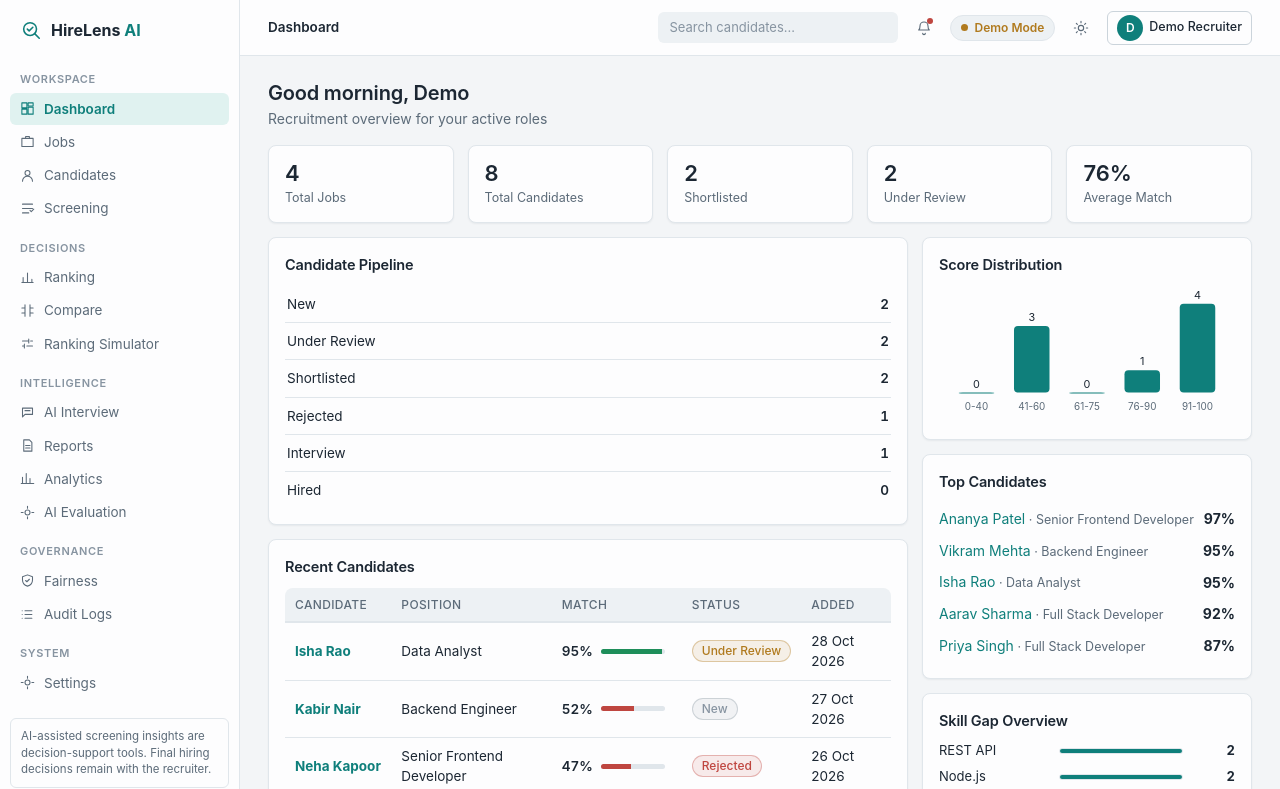
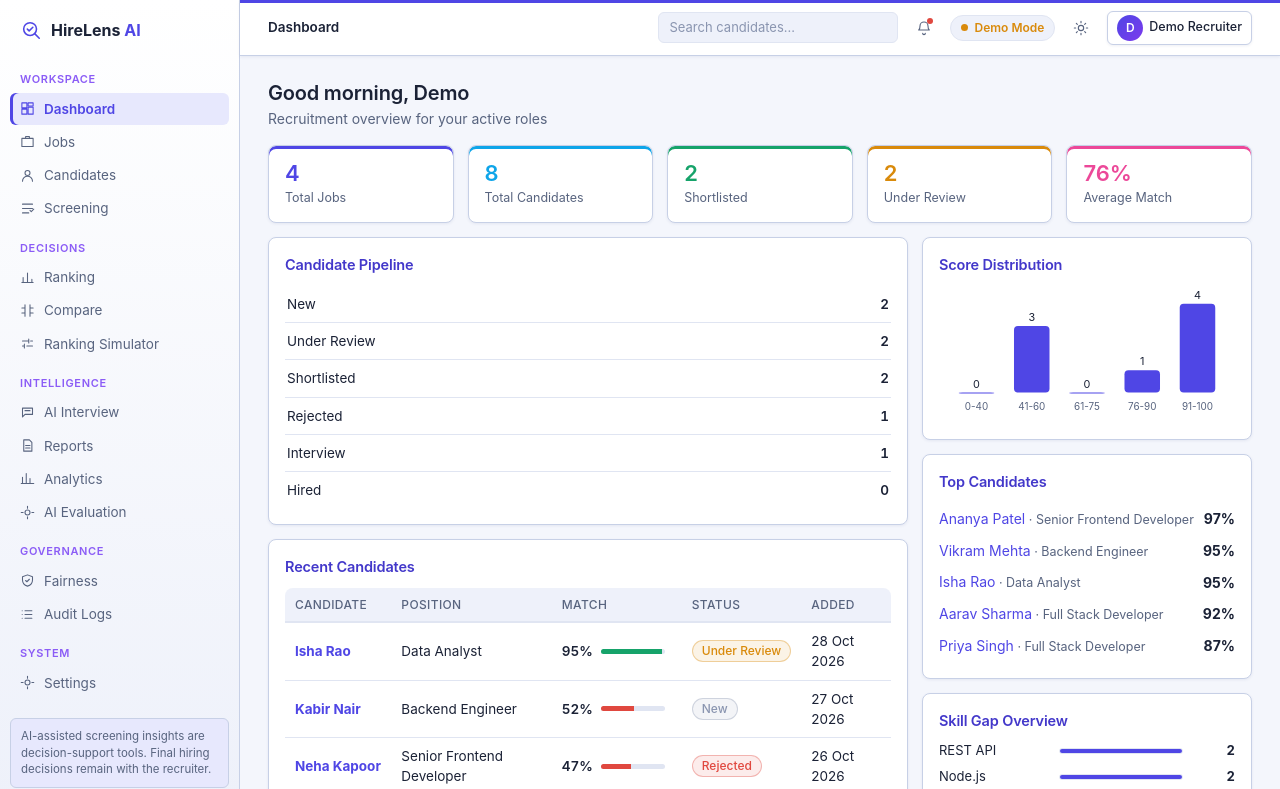
Before and after one commit to itsvirendrasharma/Hirelens_Ai, a plain HTML site: page frontend/index.html in a window 1280 px wide. Both pictures are taken after a click on the button "Try Demo Mode (sample data, no server)". Shown: the top 789 px of the page. Drawn offline with Linux system fonts and the light colour scheme.

Commit message:
Revise design tokens and update component styles
Updated design tokens for a colorful professional palette, enhancing color variables and gradients for both light and dark themes. Adjusted styles for various components including buttons, cards, and layout elements.

```diff
--- a/frontend/css/styles.css
+++ b/frontend/css/styles.css
@@ -1,26 +1,35 @@
-/* ============ HireLens design tokens — enterprise palette ============ */
+/* ============ HireLens design tokens — colorful professional palette ============ */
 :root{
   color-scheme:light;
-  --bg:#F3F5F7;--panel:#FDFDFE;--panel2:#EDF1F4;--line:#E0E6EB;--line2:#CBD4DB;
-  --text:#1C2733;--muted:#5C6B79;--faint:#8794A1;
-  --accent:#0F7F7B;--accent-hover:#0B6865;--accent-soft:#E0F2F0;--on-accent:#FFFFFF;
-  --ok:#1E8E5A;--warn:#B07A1E;--bad:#BF4640;
-  --shadow:0 1px 2px rgba(20,35,50,.06);--shadow2:0 6px 18px rgba(20,35,50,.10);
+  --bg:#F4F6FC;--panel:#FFFFFF;--panel2:#EEF1FA;--line:#E0E5F2;--line2:#C7D0E6;
+  --text:#1B2236;--muted:#58647F;--faint:#8A95B0;
+  --accent:#4F46E5;--accent-hover:#4338CA;--accent-soft:#E7E8FD;--on-accent:#FFFFFF;
+  --ok:#16A36A;--warn:#D98A0B;--bad:#E0483F;
+  /* extra accent colors (new tokens, used only for color) */
+  --accent2:#0EA5E9;--accent3:#8B5CF6;--pink:#EC4899;--teal:#0D9488;
+  --grad:linear-gradient(135deg,#4F46E5,#7C3AED);
+  --grad-hover:linear-gradient(135deg,#4338CA,#6D28D9);
+  --grad-bar:linear-gradient(90deg,#0EA5E9,#4F46E5);
+  --shadow:0 1px 3px rgba(40,50,120,.08);--shadow2:0 8px 22px rgba(40,50,120,.14);
   --r-sm:6px;--r-md:8px;--r-lg:10px;
   --side-w:240px;--top-h:56px;
   /* semantic aliases used by the AI-evaluation workspace components */
-  --background:var(--bg);--panel-hover:var(--panel2);--border:var(--line);
+  --background:var(--bg);--panel-hover:var(--accent-soft);--border:var(--line);
   --success:var(--ok);--warning:var(--warn);--danger:var(--bad);
 }
 [data-theme="dark"]{
-  /* deep charcoal-navy base, softened text, the same teal accent (not a simple inversion of the light theme) */
+  /* deep navy base, softened text, indigo/violet accent (not a simple inversion of the light theme) */
   color-scheme:dark;
-  --bg:#0B1020;--panel:#111827;--panel2:#172033;--line:#1F2B3E;--line2:#2B3A52;
-  --text:#E3E8F0;--muted:#93A0B4;--faint:#66738A;
-  --accent:#3DB8AE;--accent-hover:#52C8BE;--accent-soft:#11292E;--on-accent:#062321;
-  --ok:#3FBF86;--warn:#D9A441;--bad:#E26B66;
-  --shadow:0 1px 2px rgba(0,0,0,.45);--shadow2:0 10px 28px rgba(0,0,0,.5);
-  --background:var(--bg);--panel-hover:var(--panel2);--border:var(--line);
+  --bg:#0A0F1F;--panel:#111831;--panel2:#18213F;--line:#222D52;--line2:#314172;
+  --text:#E6EAF7;--muted:#9AA6C6;--faint:#6B7799;
+  --accent:#818CF8;--accent-hover:#A5B4FC;--accent-soft:#1B2150;--on-accent:#0B1030;
+  --ok:#34D399;--warn:#FBBF24;--bad:#F87171;
+  --accent2:#38BDF8;--accent3:#A78BFA;--pink:#F472B6;--teal:#2DD4BF;
+  --grad:linear-gradient(135deg,#6366F1,#8B5CF6);
+  --grad-hover:linear-gradient(135deg,#818CF8,#A78BFA);
+  --grad-bar:linear-gradient(90deg,#38BDF8,#818CF8);
+  --shadow:0 1px 3px rgba(0,0,0,.5);--shadow2:0 10px 28px rgba(0,0,0,.55);
+  --background:var(--bg);--panel-hover:var(--accent-soft);--border:var(--line);
   --success:var(--ok);--warning:var(--warn);--danger:var(--bad);
 }
 *{box-sizing:border-box}
@@ -35,7 +44,7 @@ svg.i{width:16px;height:16px;fill:none;stroke:currentColor;stroke-width:1.7;stro
 .muted{color:var(--muted)}.small{font-size:12.5px}
 /* ---------- login: split B2B layout ---------- */
 .login-wrap{min-height:100vh;display:grid;grid-template-columns:1.1fr 1fr;background:var(--panel)}
-.login-brand{display:flex;flex-direction:column;justify-content:center;gap:0;padding:clamp(28px,6vw,72px);background:var(--panel2);border-right:1px solid var(--line)}
+.login-brand{display:flex;flex-direction:column;justify-content:center;gap:0;padding:clamp(28px,6vw,72px);background:linear-gradient(160deg,var(--accent-soft),var(--panel2));border-right:1px solid var(--line2)}
 .login-brand h1{font-size:26px;margin:18px 0 6px}
 .login-brand .lede{color:var(--muted);font-size:15px;max-width:420px}
 .featlist{list-style:none;margin:26px 0 0;padding:0;display:grid;gap:12px}
@@ -47,52 +56,54 @@ svg.i{width:16px;height:16px;fill:none;stroke:currentColor;stroke-width:1.7;stro
 .login-card label,.field label{display:block;font-size:13px;font-weight:500;color:var(--text);margin:0 0 4px}
 .login-card input{margin-bottom:14px}
 .form-err{color:var(--bad);min-height:20px;margin:-4px 0 8px;font-size:13px}
-.hint{color:var(--muted);font-size:12px;margin-top:16px;border-top:1px solid var(--line);padding-top:12px}
+.hint{color:var(--muted);font-size:12px;margin-top:16px;border-top:1px solid var(--line2);padding-top:12px}
 .block{width:100%;justify-content:center;margin-bottom:10px}
-input,select,textarea{width:100%;background:var(--panel);border:1px solid var(--line2);border-radius:var(--r-sm);padding:7px 10px}
+input,select,textarea{width:100%;background:var(--panel);border:1px solid var(--line2);border-radius:var(--r-sm);padding:7px 10px;transition:border-color .12s,box-shadow .12s}
+input:focus,select:focus,textarea:focus{border-color:var(--accent);box-shadow:0 0 0 3px color-mix(in srgb,var(--accent) 18%,transparent);outline:none}
 input::placeholder,textarea::placeholder{color:var(--faint)}
 input[type=checkbox]{width:auto}
 textarea{resize:vertical}
 /* ---------- buttons ---------- */
-.btn{display:inline-flex;align-items:center;gap:6px;background:var(--panel);border:1px solid var(--line2);border-radius:var(--r-sm);padding:6px 12px;font-size:13.5px;font-weight:500;cursor:pointer;transition:background .12s,border-color .12s;white-space:nowrap;color:var(--text)}
-.btn:hover:not(:disabled){background:var(--panel2)}.btn:active:not(:disabled){transform:translateY(1px)}
+.btn{display:inline-flex;align-items:center;gap:6px;background:var(--panel);border:1px solid var(--line2);border-radius:var(--r-sm);padding:6px 12px;font-size:13.5px;font-weight:500;cursor:pointer;transition:background .12s,border-color .12s;white-space:nowrap;color:var(--text);box-shadow:var(--shadow)}
+.btn:hover:not(:disabled){background:var(--accent-soft)}.btn:active:not(:disabled){transform:translateY(1px)}
 .btn:disabled{opacity:.5;cursor:not-allowed}
-.btn.primary{background:var(--accent);border-color:var(--accent);color:var(--on-accent)}
-.btn.primary:hover:not(:disabled){background:var(--accent-hover);border-color:var(--accent-hover)}
-.btn.ok{color:var(--ok)}.btn.bad{color:var(--bad)}
+.btn.primary{background:var(--grad);border-color:var(--accent);color:var(--on-accent)}
+.btn.primary:hover:not(:disabled){background:var(--grad-hover);border-color:var(--accent-hover)}
+.btn.ok{color:var(--ok);border-color:color-mix(in srgb,var(--ok) 45%,var(--line2))}
+.btn.bad{color:var(--bad);border-color:color-mix(in srgb,var(--bad) 45%,var(--line2))}
 .btn.sm{padding:3px 9px;font-size:12.5px}
 .iconbtn{display:inline-flex;align-items:center;justify-content:center;width:32px;height:32px;border-radius:var(--r-sm);border:1px solid transparent;background:none;color:var(--muted);cursor:pointer}
-.iconbtn:hover{background:var(--panel2);color:var(--text)}
+.iconbtn:hover{background:var(--accent-soft);color:var(--accent)}
 .spin{width:12px;height:12px;border:2px solid currentColor;border-right-color:transparent;border-radius:50%;display:inline-block;animation:sp .7s linear infinite}
 @keyframes sp{to{transform:rotate(360deg)}}
 /* ---------- app shell ---------- */
 .shell{display:grid;grid-template-columns:var(--side-w) 1fr;min-height:100vh}
-.side{background:var(--panel);border-right:1px solid var(--line);padding:12px 10px;position:sticky;top:0;height:100vh;display:flex;flex-direction:column;gap:1px;overflow:auto}
+.side{background:linear-gradient(180deg,var(--panel),var(--panel2));border-right:1px solid var(--line2);padding:12px 10px;position:sticky;top:0;height:100vh;display:flex;flex-direction:column;gap:1px;overflow:auto}
 .side .logo{font-size:16px;padding:6px 10px 14px;display:flex;align-items:center;gap:9px;font-weight:700}
 .side .logo b{color:var(--accent);font-weight:700}
-.navgroup{font-size:11px;font-weight:600;letter-spacing:.06em;text-transform:uppercase;color:var(--faint);padding:14px 10px 4px}
+.navgroup{font-size:11px;font-weight:600;letter-spacing:.06em;text-transform:uppercase;color:var(--accent3);padding:14px 10px 4px}
 .nav{display:flex;align-items:center;gap:9px;padding:6px 10px;border-radius:var(--r-sm);color:var(--muted);font-size:13.5px;cursor:pointer}
-.nav:hover{background:var(--panel2);color:var(--text);text-decoration:none}
-.nav.on{background:var(--accent-soft);color:var(--accent);font-weight:600}
+.nav:hover{background:var(--accent-soft);color:var(--text);text-decoration:none}
+.nav.on{background:var(--accent-soft);color:var(--accent);font-weight:600;box-shadow:inset 3px 0 0 var(--accent)}
 .nav .i{width:15px;height:15px}
-.rai{margin-top:auto;border:1px solid var(--line);border-radius:var(--r-sm);padding:9px 10px;color:var(--muted);font-size:11.5px;line-height:1.45}
+.rai{margin-top:auto;border:1px solid var(--line2);border-radius:var(--r-sm);padding:9px 10px;color:var(--muted);font-size:11.5px;line-height:1.45;background:var(--accent-soft)}
 .mainwrap{min-width:0;display:flex;flex-direction:column}
-.topbar{display:flex;align-items:center;gap:10px;padding:0 clamp(14px,3vw,28px);height:var(--top-h);border-bottom:1px solid var(--line);background:var(--panel);position:sticky;top:0;z-index:5}
+.topbar{display:flex;align-items:center;gap:10px;padding:0 clamp(14px,3vw,28px);height:var(--top-h);border-bottom:1px solid var(--line2);background:var(--panel);position:sticky;top:0;z-index:5;box-shadow:inset 0 3px 0 var(--accent),var(--shadow)}
 .topbar .grow{flex:1}
 .crumb{display:flex;align-items:center;gap:7px;font-size:13.5px;min-width:0}
 .crumb b{font-weight:600;white-space:nowrap;overflow:hidden;text-overflow:ellipsis}
 .crumb .sep{color:var(--faint)}
 .topsearch{max-width:260px;flex:0 1 240px}
-.topsearch input{padding:5px 10px;font-size:13px;background:var(--panel2);border-color:transparent}
+.topsearch input{padding:5px 10px;font-size:13px;background:var(--panel2);border-color:var(--line)}
 .topsearch input:focus{background:var(--panel);border-color:var(--accent)}
 .menu-btn{display:none}
 .dd{position:relative}
-.dd-menu{position:absolute;right:0;top:110%;min-width:180px;background:var(--panel);border:1px solid var(--line);border-radius:var(--r-md);box-shadow:var(--shadow2);padding:5px;display:none;z-index:20}
+.dd-menu{position:absolute;right:0;top:110%;min-width:180px;background:var(--panel);border:1px solid var(--line2);border-radius:var(--r-md);box-shadow:var(--shadow2);padding:5px;display:none;z-index:20}
 .dd.open .dd-menu{display:block}
 .dd-menu button{display:block;width:100%;text-align:left;background:none;border:0;padding:7px 10px;border-radius:var(--r-sm);cursor:pointer;font-size:13.5px}
-.dd-menu button:hover{background:var(--panel2)}
+.dd-menu button:hover{background:var(--accent-soft);color:var(--accent)}
 .dd-menu .dd-note{padding:6px 10px;border-bottom:1px solid var(--line);margin-bottom:4px}
-.avatar{width:26px;height:26px;border-radius:50%;background:var(--accent);color:var(--on-accent);display:grid;place-items:center;font-weight:600;font-size:12px}
+.avatar{width:26px;height:26px;border-radius:50%;background:var(--grad);color:var(--on-accent);display:grid;place-items:center;font-weight:600;font-size:12px}
 .notifdot{position:relative}
 .notifdot::after{content:"";position:absolute;top:5px;right:6px;width:6px;height:6px;border-radius:50%;background:var(--bad)}
 main{padding:22px clamp(14px,3vw,28px) 40px;flex:1}
@@ -102,10 +113,14 @@ main{padding:22px clamp(14px,3vw,28px) 40px;flex:1}
 .grid{display:grid;gap:14px}
 .g5{grid-template-columns:repeat(auto-fit,minmax(150px,1fr))}
 .g2{grid-template-columns:repeat(auto-fit,minmax(320px,1fr))}
-.card{background:var(--panel);border:1px solid var(--line);border-radius:var(--r-md);padding:16px;min-width:0;box-shadow:var(--shadow)}
-.card>h2{margin-bottom:10px}
-.stat{padding:14px 16px}
-.stat b{display:block;font-size:22px;line-height:1.2;font-weight:600}
+.card{background:var(--panel);border:1px solid var(--line2);border-radius:var(--r-md);padding:16px;min-width:0;box-shadow:var(--shadow)}
+.card>h2{margin-bottom:10px;color:var(--accent-hover)}
+.stat{padding:14px 16px;box-shadow:inset 0 3px 0 var(--accent),var(--shadow)}
+.stat b{display:block;font-size:22px;line-height:1.2;font-weight:600;color:var(--accent)}
 .stat span{color:var(--muted);font-size:12.5px}
+.g5>.stat:nth-child(5n+2){box-shadow:inset 0 3px 0 var(--accent2),var(--shadow)}.g5>.stat:nth-child(5n+2) b{color:var(--accent2)}
+.g5>.stat:nth-child(5n+3){box-shadow:inset 0 3px 0 var(--ok),var(--shadow)}.g5>.stat:nth-child(5n+3) b{color:var(--ok)}
+.g5>.stat:nth-child(5n+4){box-shadow:inset 0 3px 0 var(--warn),var(--shadow)}.g5>.stat:nth-child(5n+4) b{color:var(--warn)}
+.g5>.stat:nth-child(5n+5){box-shadow:inset 0 3px 0 var(--pink),var(--shadow)}.g5>.stat:nth-child(5n+5) b{color:var(--pink)}
 .kpi b{font-size:22px}
-.banner{border:1px solid var(--line);border-left:3px solid var(--accent);border-radius:var(--r-sm);background:var(--panel);padding:12px 16px;margin-bottom:14px}
+.banner{border:1px solid var(--line2);border-left:3px solid var(--accent);border-radius:var(--r-sm);background:linear-gradient(90deg,var(--accent-soft),var(--panel));padding:12px 16px;margin-bottom:14px}
```
